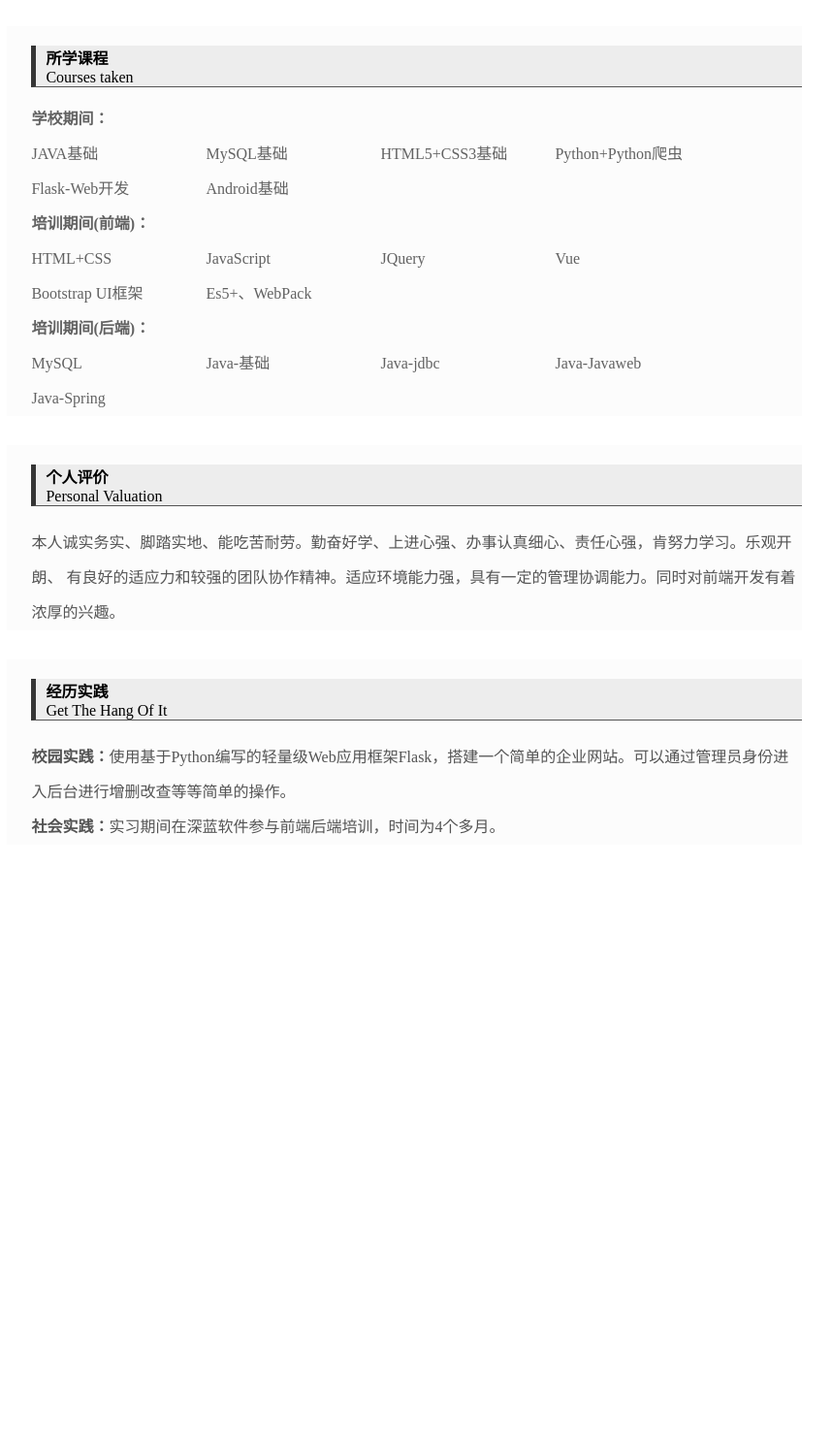
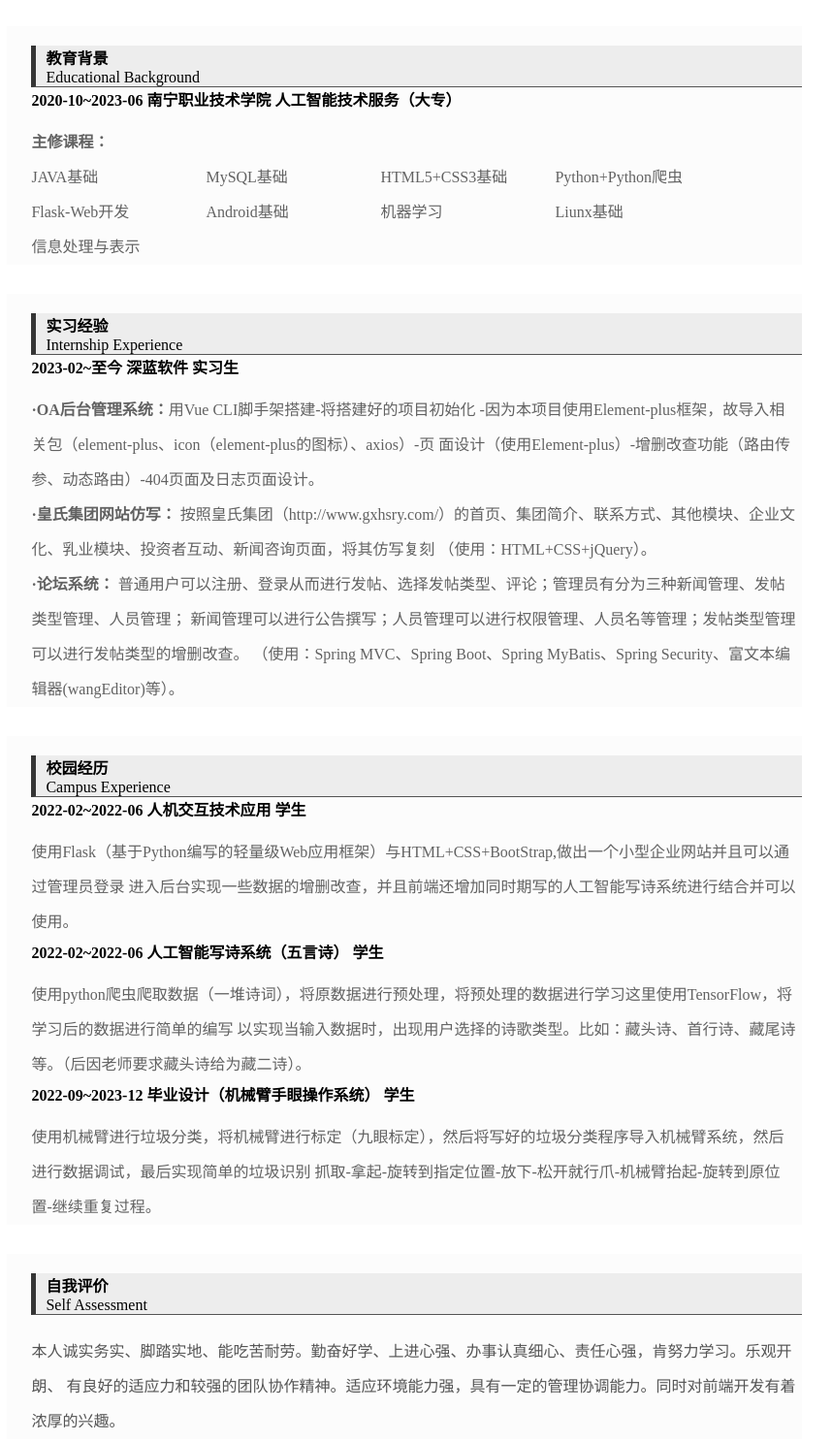
Before and after one commit to YYds-xiu/YYds-xiu.github.io, a plain HTML site: page html/制作者简介.html in a window 1280 px wide. Shown: the part 1019-2506 px from the top of the page at 97% size, without its empty margins (223-1081 px from the left). Before the commit the page ends 1920 px from the top, so only its background shows below. Drawn offline with Linux system fonts and the light colour scheme.

Commit message:
Update 制作者简介.html

```diff
--- a/html/制作者简介.html
+++ b/html/制作者简介.html
@@ -66,45 +66,116 @@
 
 					</div>
 				</div>
-				<div class="zzz-nei-jj jj-two">
+				<div class="zzz-nei-jj">
 					<div class="jj-neir-yu">
 						<div class="jj-biaoti">
-							<h4>所学课程</h4>
-							<span>Courses taken</span>
+							<h4>教育背景</h4>
+							<span>Educational Background</span>
 						</div>
 						<div class="jj-neir-grxx jj-kec">
+							<div class="jl-jybj-tou">
+								<b>2020-10~2023-06</b>
+								<b>南宁职业技术学院</b>
+								<b>人工智能技术服务（大专）</b>
+							</div>
 							<ul>
-								<li id="lian-h"><b>学校期间：</b></li>
+								<li id="lian-h"><b>主修课程：</b></li>
 								<li>JAVA基础</li>
 								<li>MySQL基础</li>
 								<li>HTML5+CSS3基础</li>
 								<li>Python+Python爬虫</li>
 								<li>Flask-Web开发</li>
 								<li>Android基础</li>
-								<li id="lian-h"><b>培训期间(前端)：</b></li>
-								<li>HTML+CSS</li>
-								<li>JavaScript</li>
-								<li>JQuery</li>
-								<li>Vue</li>
-								<li>Bootstrap UI框架</li>
-								<li>Es5+、WebPack</li>
-								<li id="lian-h"><b>培训期间(后端)：</b></li>
-								<li>MySQL</li>
-								<li>Java-基础</li>
-								<li>Java-jdbc</li>
-								<li>Java-Javaweb</li>
-								<li>Java-Spring</li>
+								<li>机器学习</li>
+								<li>Liunx基础</li>
+								<li>信息处理与表示</li>
 							</ul>
+						</div>
+					</div>
+				</div>
+				<div class="zzz-nei-jj">
+					<div class="jj-neir-yu">
+						<div class="jj-biaoti">
+							<h4>实习经验</h4>
+							<span>Internship Experience</span>
+						</div>
+						<div class="jj-neir-grxx jj-kec">
+							<div class="jl-jybj-tou">
+								<b>2023-02~至今</b>
+								<b>深蓝软件</b>
+								<b>实习生</b>
+							</div>
+							<ul>
+								<li id="lian-h"><b>·OA后台管理系统：</b>用Vue CLI脚手架搭建-将搭建好的项目初始化
+									-因为本项目使用Element-plus框架，故导入相关包（element-plus、icon（element-plus的图标）、axios）-页
+									面设计（使用Element-plus）-增删改查功能（路由传参、动态路由）-404页面及日志页面设计。
 
+								</li>
+								<li id="lian-h"><b>·皇氏集团网站仿写：</b>
+									按照皇氏集团（http://www.gxhsry.com/）的首页、集团简介、联系方式、其他模块、企业文化、乳业模块、投资者互动、新闻咨询页面，将其仿写复刻
+									（使用：HTML+CSS+jQuery）。
+								</li>
+								<li id="lian-h"><b>·论坛系统：</b>
+									普通用户可以注册、登录从而进行发帖、选择发帖类型、评论；管理员有分为三种新闻管理、发帖类型管理、人员管理；
+									新闻管理可以进行公告撰写；人员管理可以进行权限管理、人员名等管理；发帖类型管理可以进行发帖类型的增删改查。
+									（使用：Spring MVC、Spring Boot、Spring MyBatis、Spring Security、富文本编辑器(wangEditor)等）。
+								</li>
+							</ul>
 						</div>
-
+					</div>
+				</div>
+				<div class="zzz-nei-jj">
+					<div class="jj-neir-yu">
+						<div class="jj-biaoti">
+							<h4>校园经历</h4>
+							<span>Campus Experience</span>
+						</div>
+						<div class="jj-neir-grxx jj-kec">
+							<div class="jl-jybj-tou">
+								<b>2022-02~2022-06</b>
+								<b>人机交互技术应用</b>
+								<b>学生</b>
+							</div>
+							<ul>
+								<li id="lian-h">
+									使用Flask（基于Python编写的轻量级Web应用框架）与HTML+CSS+BootStrap,做出一个小型企业网站并且可以通过管理员登录
+									进入后台实现一些数据的增删改查，并且前端还增加同时期写的人工智能写诗系统进行结合并可以使用。
+								</li>
+							</ul>
+						</div>
+						<div class="jj-neir-grxx jj-kec">
+							<div class="jl-jybj-tou">
+								<b>2022-02~2022-06</b>
+								<b>人工智能写诗系统（五言诗）</b>
+								<b>学生</b>
+							</div>
+							<ul>
+								<li id="lian-h">
+									使用python爬虫爬取数据（一堆诗词），将原数据进行预处理，将预处理的数据进行学习这里使用TensorFlow，将学习后的数据进行简单的编写
+									以实现当输入数据时，出现用户选择的诗歌类型。比如：藏头诗、首行诗、藏尾诗等。（后因老师要求藏头诗给为藏二诗）。
+								</li>
+							</ul>
+						</div>
+						<div class="jj-neir-grxx jj-kec">
+							<div class="jl-jybj-tou">
+								<b>2022-09~2023-12</b>
+								<b>毕业设计（机械臂手眼操作系统）</b>
+								<b>学生</b>
+							</div>
+							<ul>
+								<li id="lian-h">
+									使用机械臂进行垃圾分类，将机械臂进行标定（九眼标定），然后将写好的垃圾分类程序导入机械臂系统，然后进行数据调试，最后实现简单的垃圾识别
+									抓取-拿起-旋转到指定位置-放下-松开就行爪-机械臂抬起-旋转到原位置-继续重复过程。
+								</li>
+							</ul>
+						</div>
 					</div>
 				</div>
 				<div class="zzz-nei-jj jj-two">
 					<div class="jj-neir-yu">
 						<div class="jj-biaoti">
-							<h4>个人评价</h4>
-							<span>Personal Valuation</span>
+							<h4>自我评价</h4>
+							<span>Self Assessment</span>
 						</div>
 						<div class="jj-gerpj">
 							<span>本人诚实务实、脚踏实地、能吃苦耐劳。勤奋好学、上进心强、办事认真细心、责任心强，肯努力学习。乐观开朗、
@@ -114,19 +185,6 @@
 
 					</div>
 				</div>
-				<div class="zzz-nei-jj jj-two">
-					<div class="jj-neir-yu">
-						<div class="jj-biaoti">
-							<h4>经历实践</h4>
-							<span>Get The Hang Of It</span>
-						</div>
-						<div class="jj-gerpj">
-							<span><b>校园实践：</b>使用基于Python编写的轻量级Web应用框架Flask，搭建一个简单的企业网站。可以通过管理员身份进入后台进行增删改查等等简单的操作。</span>
-							<p><b>社会实践：</b>实习期间在深蓝软件参与前端后端培训，时间为4个多月。</p>
-						</div>
-
-					</div>
-				</div>
 			</div>
 		</div>
 	</body>
```
